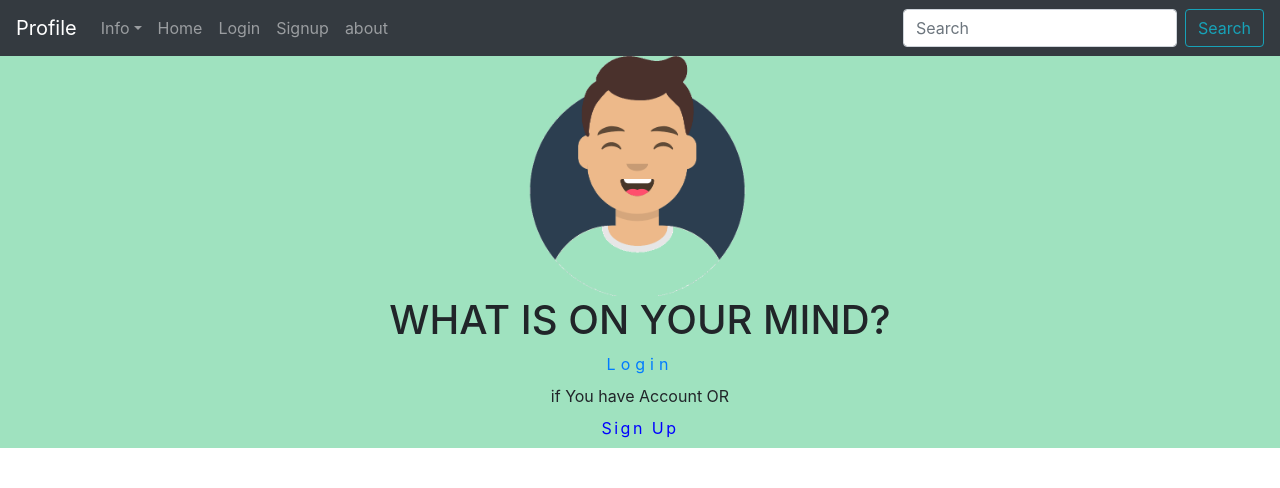
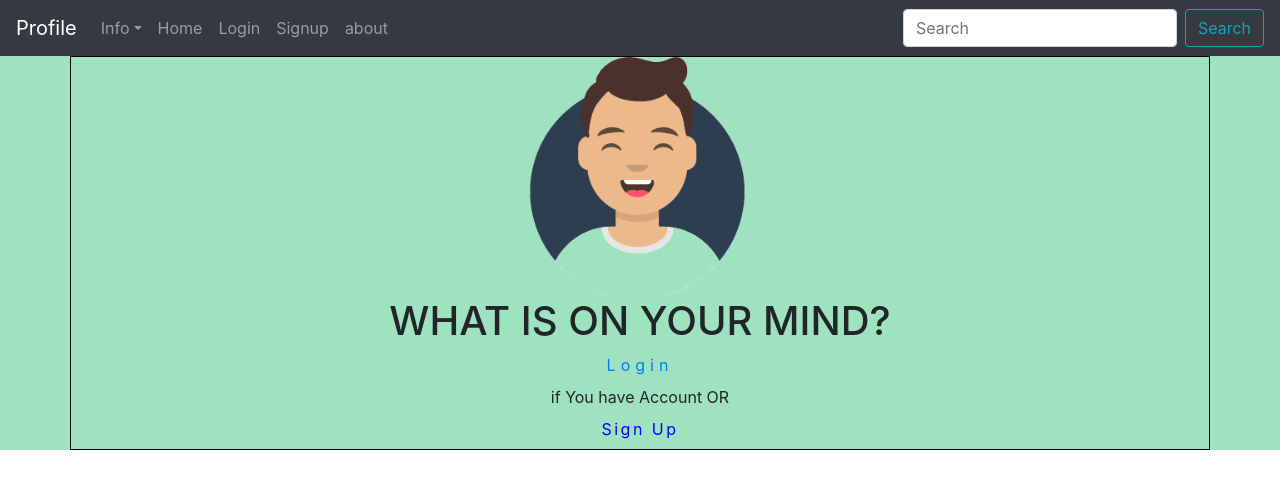
Before and after one commit to mohabElhpashy/react_test, a React (Create React App) app: page /login in a window 1280 px wide. Shown: the top 488 px of the page. Built offline with nearby package versions, Linux system fonts and the light colour scheme.

Commit message:
first commit

```diff
--- a/src/Components/Allposts/Allposts.css
+++ b/src/Components/Allposts/Allposts.css
@@ -6,3 +6,11 @@
   position: relative;
   /* margin-left: 20px; */
 }
+.container {
+  border: 1px solid black;
+}
+.balck {
+  background-color: black;
+  width: 25px;
+  height: 20px;
+}
--- a/src/Components/Allposts/Allposts.js
+++ b/src/Components/Allposts/Allposts.js
@@ -24,7 +24,6 @@ class Allposts extends Component {
       const persons = res.data;
       this.setState({ persons });
     });
-    this.fun();
   }
 
   render() {
```
